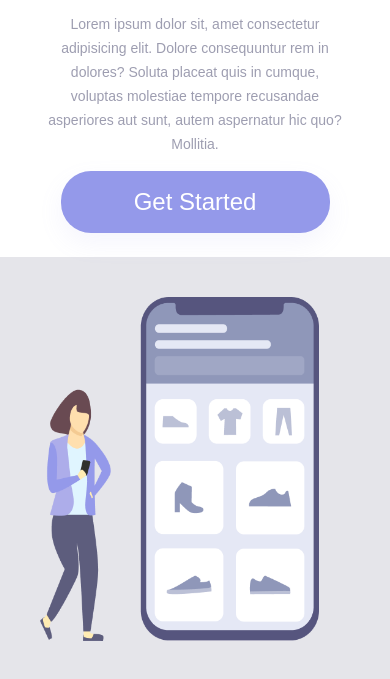
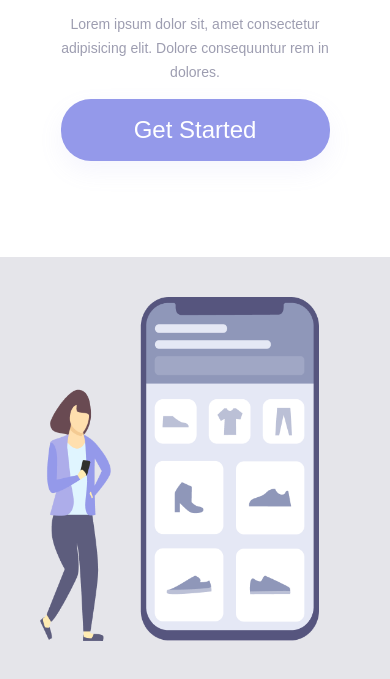
Before and after one commit to OseiasAbraoBarbosa/Easy-Shopping, a plain HTML site: page Index.html in a window 390 px wide. Shown: the part 165-844 px from the top of the page. Drawn offline with Linux system fonts and the light colour scheme; a web font is replaced by a local one.

Commit message:
CSS - Projeto Easy Shopping Via Mobile

```diff
--- a/Index.html
+++ b/Index.html
@@ -14,7 +14,7 @@
     <div class="container">
         <section class="container-left">
         <h1>Easy Shopping Via Mobile</h1>
-        <p>Lorem ipsum dolor sit, amet consectetur adipisicing elit. Dolore consequuntur rem in dolores? Soluta placeat quis in cumque, voluptas molestiae tempore recusandae asperiores aut sunt, autem aspernatur hic quo? Mollitia.</p>
+        <p>Lorem ipsum dolor sit, amet consectetur adipisicing elit. Dolore consequuntur rem in dolores.</p>
         <button>Get Started</button>
         </section>
         <section class="container-right">
```
